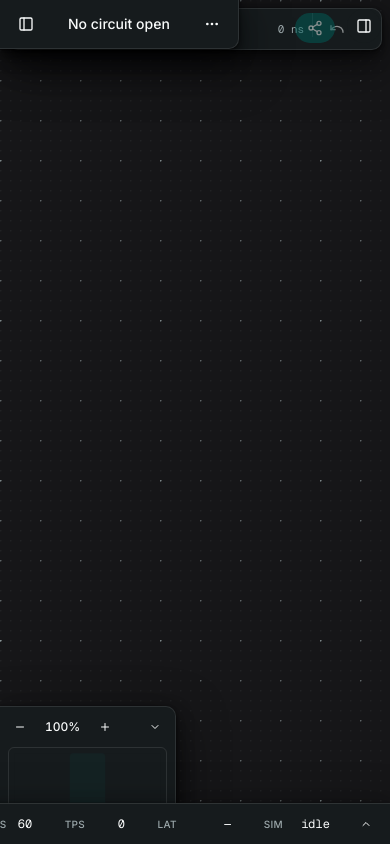
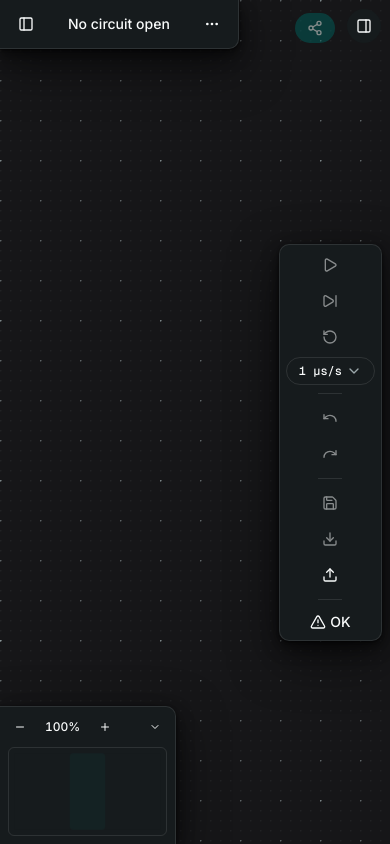
Before and after one commit to nexuls/logits, a Next.js app: page / in a window 390 px wide. Built offline with nearby package versions, Linux system fonts and the light colour scheme; what draftly would draw is missing.

Commit message:
feat: Responsive for smaller devices

```diff
--- a/next.config.ts
+++ b/next.config.ts
@@ -4,6 +4,7 @@ const nextConfig: NextConfig = {
   // draftly is imported from its TypeScript sources, one plugin per file; see
   // src/components/nodes/markdown/draftly.ts.
   transpilePackages: ["draftly"],
+  allowedDevOrigins: ["10.233.203.164"],
 };
 
 export default nextConfig;
--- a/src/components/canvas/index.tsx
+++ b/src/components/canvas/index.tsx
@@ -216,8 +216,12 @@ export default function Canvas({
   }, [onViewportChange, viewport]);
 
   return (
+    // A named container, not viewport breakpoints: the chrome floating on the
+    // canvas has to fit the *canvas*, and the two sidebars change how wide that
+    // is without the viewport changing at all. Everything inside sizes itself
+    // with `@min-[…]/canvas` / `@max-[…]/canvas`.
     <div
-      className="relative w-full h-full overflow-hidden"
+      className="@container/canvas relative w-full h-full overflow-hidden"
       style={{
         ...canvasVars,
       }}
--- a/src/components/editor/editor.tsx
+++ b/src/components/editor/editor.tsx
@@ -388,7 +388,10 @@ export default function Editor({
                 panel stacks above the performance monitor instead of both
                 claiming the corner. It passes presses through where it is
                 empty; its children opt back in. */}
-            <div className="pointer-events-none absolute top-14 right-0 bottom-0 z-20 flex flex-col items-end justify-end gap-2">
+            {/* Inset from the right below 64rem, where the toolbar rail holds
+                that edge, and lifted off the bottom below 48rem, where the
+                minimap holds that corner. */}
+            <div className="pointer-events-none absolute top-14 right-0 bottom-0 z-20 flex flex-col items-end justify-end gap-2 @max-[64rem]/canvas:right-34 @max-[48rem]/canvas:bottom-36">
               {diagnosticsOpen && (
                 <DiagnosticsPanel
                   onClose={() => setDiagnosticsOpen(false)}
@@ -403,14 +406,28 @@ export default function Editor({
               />
             </div>
 
+            {/* Both banners in one column rather than each claiming its own
+                corner: they can be on screen together, and side by side they
+                overlapped as soon as the canvas was narrow enough for the
+                centred one to reach the left edge. */}
+            <div className="pointer-events-none absolute top-14 left-1/2 z-20 flex max-w-[calc(100%-2rem)] -translate-x-1/2 flex-col items-center gap-1 @max-[64rem]/canvas:max-w-[calc(100%-8rem)]">
               {/* An example is fully editable, so nothing else on screen would
                   tell the user their edits are going nowhere. */}
               {ephemeral && (
-              <p className="pointer-events-none absolute top-14 left-4 z-20 rounded-md border border-dashed border-border bg-sidebar px-2 py-1 text-[11px] text-muted-foreground">
+                <p className="rounded-md border border-dashed border-border bg-sidebar px-2 py-1 text-center text-[11px] text-muted-foreground">
                   Example — edits are not saved. Use Save to projects in the ⋯
                   menu to keep them.
                 </p>
               )}
+
+              {armedDefinition && (
+                <p className="rounded-md bg-sidebar px-2 py-1 text-center text-[11px] text-muted-foreground">
+                  Click the canvas to place {armedCount} {armedDefinition.title}
+                  {armedCount > 1 ? "s" : ""} · right-click the palette entry
+                  for fewer · Esc to cancel
+                </p>
+              )}
+            </div>
 
             {notice && (
               <p
@@ -418,17 +435,11 @@ export default function Editor({
                 // announcement, without claiming a landmark on a floating
                 // toast that comes and goes.
                 aria-live="polite"
-                className="pointer-events-none absolute bottom-4 left-1/2 z-30 -translate-x-1/2 rounded-md bg-sidebar px-3 py-1.5 text-xs shadow-md"
+                // Lifted clear of the minimap on a narrow canvas, where a
+                // centred toast reaches the bottom-left corner.
+                className="pointer-events-none absolute bottom-4 left-1/2 z-30 max-w-[calc(100%-2rem)] -translate-x-1/2 rounded-md bg-sidebar px-3 py-1.5 text-center text-xs shadow-md @max-[48rem]/canvas:bottom-40"
               >
                 {notice}
-              </p>
-            )}
-
-            {armedDefinition && (
-              <p className="pointer-events-none absolute top-14 left-1/2 z-20 -translate-x-1/2 rounded-md bg-sidebar px-2 py-1 text-[11px] text-muted-foreground">
-                Click the canvas to place {armedCount} {armedDefinition.title}
-                {armedCount > 1 ? "s" : ""} · right-click the palette entry for
-                fewer · Esc to cancel
               </p>
             )}
           </>
--- a/src/components/editor/performance-monitor.tsx
+++ b/src/components/editor/performance-monitor.tsx
@@ -47,6 +47,12 @@ export default function PerformanceMonitor({ expanded, onToggle }: Props) {
       aria-label="Performance monitor"
       className={cn(
         "pointer-events-auto flex max-w-full shrink-0 flex-col overflow-hidden bg-sidebar border-t border-l border-border shadow-chrome",
+        // The status line is 26rem, the minimap 11rem and the toolbar rail
+        // ~7.5rem, all on the bottom edge or beside it. Under 48rem of canvas
+        // they cannot all be there, and the minimap wins — it carries the zoom
+        // controls, this is telemetry. The toolbar's toggle hides on the same
+        // query, so nothing is orphaned.
+        "@max-[48rem]/canvas:hidden",
         "transition-[width,border-radius] duration-300 ease-out motion-reduce:transition-none",
         expanded ? "w-120 rounded-tl-xl" : "w-104 rounded-tl-lg",
       )}
--- a/src/components/editor/run-controls.tsx
+++ b/src/components/editor/run-controls.tsx
@@ -9,7 +9,6 @@ import {
 } from "lucide-react";
 
 import { Button } from "@/components/ui/button";
-import { Separator } from "@/components/ui/separator";
 import { cn } from "@/lib/utils";
 import {
   flushSave,
@@ -23,6 +22,7 @@ import SimulationControls, {
   DiagnosticsToggle,
   PerformanceToggle,
   Toolbar,
+  ToolbarSeparator,
   ToolbarTooltip,
 } from "./simulation-controls";
 
@@ -62,7 +62,7 @@ export default function RunControls({
     <Toolbar>
       <SimulationControls />
 
-      <Separator orientation="vertical" className="mx-1 h-6" />
+      <ToolbarSeparator />
 
       <ToolbarTooltip label="Undo" shortcut="⌘Z">
         <Button
@@ -91,7 +91,7 @@ export default function RunControls({
         </Button>
       </ToolbarTooltip>
 
-      <Separator orientation="vertical" className="mx-1 h-6" />
+      <ToolbarSeparator />
 
       <ToolbarTooltip
         label={save.error ?? (save.pending ? "Save (unsaved changes)" : "Save")}
@@ -138,7 +138,7 @@ export default function RunControls({
           <UploadIcon />
         </Button>
       </ToolbarTooltip>
-      <Separator orientation="vertical" className="mx-1 h-6" />
+      <ToolbarSeparator />
 
       <PerformanceToggle
         pressed={performanceOpen}
--- a/src/components/editor/simulation-controls.tsx
+++ b/src/components/editor/simulation-controls.tsx
@@ -20,6 +20,7 @@ import {
   DropdownMenuTrigger,
 } from "@/components/ui/dropdown-menu";
 import { Kbd } from "@/components/ui/kbd";
+import { Separator } from "@/components/ui/separator";
 import {
   Tooltip,
   TooltipContent,
@@ -137,7 +138,9 @@ export default function SimulationControls({
                   variant="outline"
                   size="sm"
                   aria-label={`Simulation speed: ${speedLabel}`}
-                  className="ml-1 font-mono text-xs tabular-nums"
+                  // The left margin separates it from the buttons beside it;
+                  // in the rail there is nothing beside it to separate from.
+                  className="ml-1 font-mono text-xs tabular-nums @max-[64rem]/canvas:ml-0"
                 >
                   {speedLabel}
                   <ChevronDownIcon className="text-muted-foreground" />
@@ -166,7 +169,10 @@ export default function SimulationControls({
 
       {showTime && (
         <span
-          className="ml-1 w-20 shrink-0 text-right font-mono text-[11px] tabular-nums text-muted-foreground"
+          // Only while the bar is horizontal. It is decorative (already
+          // `aria-hidden`) and 5rem wide, which in the rail would set the
+          // width of the whole thing for a readout nothing depends on.
+          className="ml-1 hidden w-20 shrink-0 text-right font-mono text-[11px] tabular-nums text-muted-foreground @min-[64rem]/canvas:inline"
           // Simulated time changes every frame while running; announcing it
           // would make a screen reader unusable.
           aria-hidden
@@ -190,11 +196,39 @@ export function Toolbar({
     <div
       className={cn(
         "pointer-events-auto absolute top-2 left-1/2 z-20 flex max-w-[calc(100%-1rem)] -translate-x-1/2 items-center gap-1 rounded-lg bg-sidebar px-1.5 py-1 shadow-chrome border border-border",
+        // The bar is ~26rem of buttons, which no longer fits across the top of
+        // a narrow canvas beside the header and the share / elements buttons.
+        // Below 64rem it turns on its side and becomes a rail down the right
+        // edge, where the canvas has height to spare and nothing else sits.
+        "@max-[64rem]/canvas:top-14 @max-[64rem]/canvas:bottom-4 @max-[64rem]/canvas:left-auto @max-[64rem]/canvas:right-2 @max-[64rem]/canvas:translate-x-0 @max-[64rem]/canvas:flex-col @max-[64rem]/canvas:max-w-none",
+        // Centred in the band between the top row and the bottom edge, and
+        // capped to it: `h-fit` with both insets and `my-auto` centres the
+        // rail, `max-h` keeps a tall one from running past the bottom.
+        "@max-[64rem]/canvas:my-auto @max-[64rem]/canvas:h-fit @max-[64rem]/canvas:max-h-[calc(100%-4.5rem)] @max-[64rem]/canvas:overflow-y-auto",
+        // Narrower (or shorter) than its contents it scrolls rather than
+        // bursting its box or squashing the buttons into slivers.
+        "overflow-x-auto *:shrink-0",
         className,
       )}
     >
       {children}
     </div>
+  );
+}
+
+/**
+ * The rule between groups of buttons. It follows the bar's own direction — a
+ * vertical rule across the top, a horizontal one once the bar has turned into
+ * the right-edge rail. `orientation` is fixed at render, so the turn is done
+ * in CSS, and these need `!` to beat the primitive's own `data-vertical:`
+ * sizing, which is a variant and would otherwise win.
+ */
+export function ToolbarSeparator() {
+  return (
+    <Separator
+      orientation="vertical"
+      className="mx-1 h-6 @max-[64rem]/canvas:mx-auto @max-[64rem]/canvas:my-1 @max-[64rem]/canvas:h-px! @max-[64rem]/canvas:w-6! @max-[64rem]/canvas:self-center"
+    />
   );
 }
 
@@ -215,6 +249,8 @@ export function PerformanceToggle({
         onClick={onToggle}
         aria-pressed={pressed}
         aria-label="Performance details"
+        // Follows the monitor itself, which has no room below 48rem of canvas.
+        className="@max-[48rem]/canvas:hidden"
       >
         <ActivityIcon />
       </Button>
--- a/src/components/preview/circuit-preview.tsx
+++ b/src/components/preview/circuit-preview.tsx
@@ -22,13 +22,13 @@ import SimulationControls, {
   DiagnosticsToggle,
   PerformanceToggle,
   Toolbar,
+  ToolbarSeparator,
 } from "@/components/editor/simulation-controls";
 import {
   isEditableTarget,
   SPACE_TAP_MS,
 } from "@/components/editor/use-editor-shortcuts";
 import WireLayer from "@/components/editor/wire-layer";
-import { Separator } from "@/components/ui/separator";
 import { setLinkedNodeParams } from "@/lib/circuit/commands";
 import {
   DEFAULT_SCALE,
@@ -434,7 +434,7 @@ function PreviewSurface({
                   )}
                   {showRunControls &&
                     (showDiagnostics || showPerformanceMonitor) && (
-                      <Separator orientation="vertical" className="mx-1 h-6" />
+                      <ToolbarSeparator />
                     )}
                   {showPerformanceMonitor && (
                     <PerformanceToggle
@@ -453,7 +453,7 @@ function PreviewSurface({
 
               {/* The editor's corner column: diagnostics stacked above the
                   monitor, passing presses through where it is empty. */}
-              <div className="pointer-events-none absolute top-14 right-0 bottom-0 z-20 flex flex-col items-end justify-end gap-2">
+              <div className="pointer-events-none absolute top-14 right-0 bottom-0 z-20 flex flex-col items-end justify-end gap-2 @max-[64rem]/canvas:right-34 @max-[48rem]/canvas:bottom-36">
                 {showDiagnostics && diagnosticsOpen && (
                   <DiagnosticsPanel onClose={() => setDiagnosticsOpen(false)} />
                 )}
```
Also changed, not shown: artifacts/07-interaction-spec.md (+28 -1 lines), artifacts/08-roadmap.md (+1 -0 lines), src/components/canvas/components/header.tsx (+6 -1 lines). Lines whose indentation alone changed are shown as unchanged.
